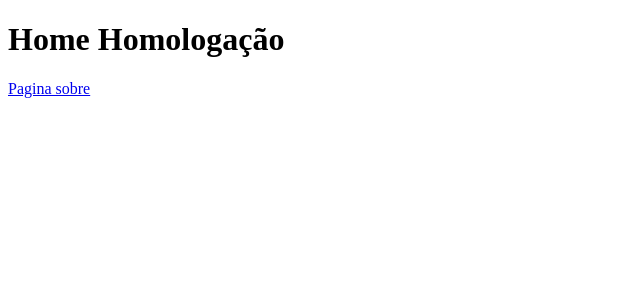
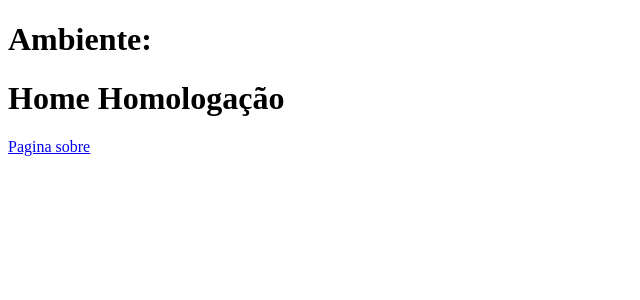
Before and after one commit to bueno03/aula_next_js_versel_nivel_1, a Next.js app: page / in a window 1280 px wide. Shown: the top 300 px of the page, without its empty margins (0-640 px from the left). Built offline with nearby package versions, Linux system fonts and the light colour scheme.

Commit message:
Environment variables

```diff
--- /dev/null
+++ b/pages/api/tempo.js
@@ -0,0 +1,10 @@
+async function tempo(request, response) {
+    const dynamicDate = new Date();
+
+    response.json({
+        date: dynamicDate.toGMTString()
+    })
+}
+
+// If there is more functions within this API, the default function called will be the "tempo"
+export default tempo;
--- a/pages/index.js
+++ b/pages/index.js
@@ -1,8 +1,15 @@
 import Link from 'next/link';
 
 function Home() {
+    let environmentType = "Nao definido";
+
+    if (process.env.ENVIRONMENT_TYPE !== "") {
+        environmentType = process.env.ENVIRONMENT_TYPE;
+    }
+
     return (
         <div>
+            <h1>Ambiente:</h1> {environmentType}
             <h1>Home Homologação</h1>
             <Link href="/sobre">
                 Pagina sobre
```
Also changed, not shown: 2 other files (tests, documents, lock files or other folders).
